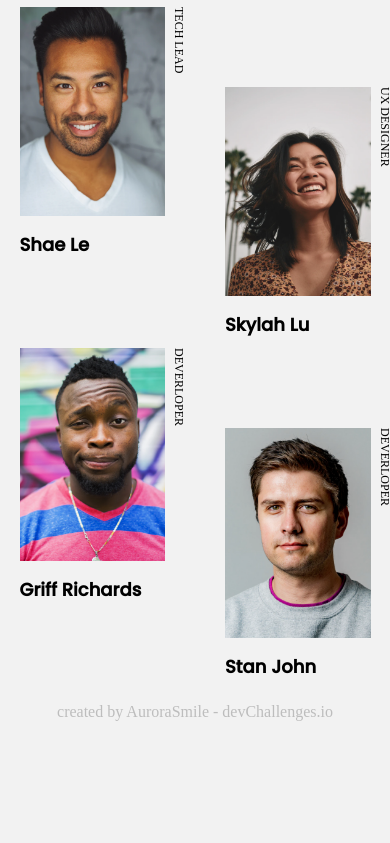
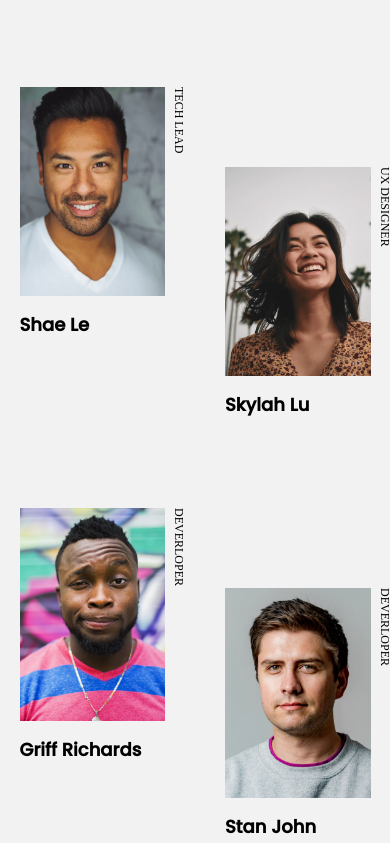
Before and after one commit to AuroraSmile/challenges-my-team-page, a plain HTML site: page index.html in a window 390 px wide. Shown: the part 644-1487 px from the top of the page. Before the commit the page ends 1389 px from the top, so only its background shows below. Drawn offline with Linux system fonts and the light colour scheme.

Commit message:
feat: change img position css

```diff
--- a/css/index.css
+++ b/css/index.css
@@ -46,8 +46,7 @@ header h2 {
 
 .teamphoto_item:nth-child(2),
 .teamphoto_item:nth-child(5) {
-  position: relative;
-  top: 80px;
+  margin-top: 80px;
 }
 
 .img_wrapper {
@@ -117,11 +116,10 @@ header h2 {
     grid-row-gap: 90px;
   }
   .teamphoto_item:nth-child(5) {
-    top: 0;
+    margin-top: 0;
   }
   .teamphoto_item:nth-child(2n) {
-    position: relative;
-    top: 80px;
+    margin-top: 80px;
   }
   .img_wrapper img {
     /* width: 177px;
```
